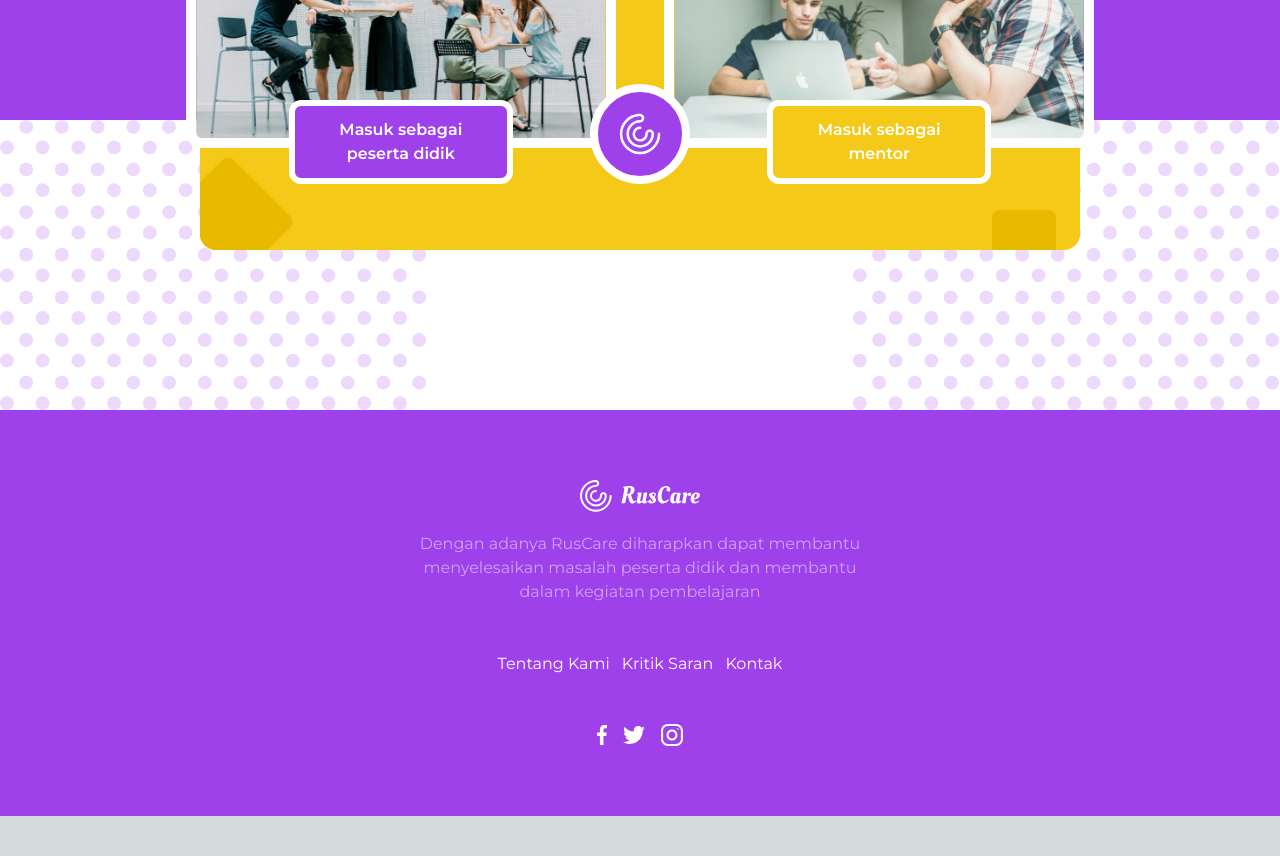
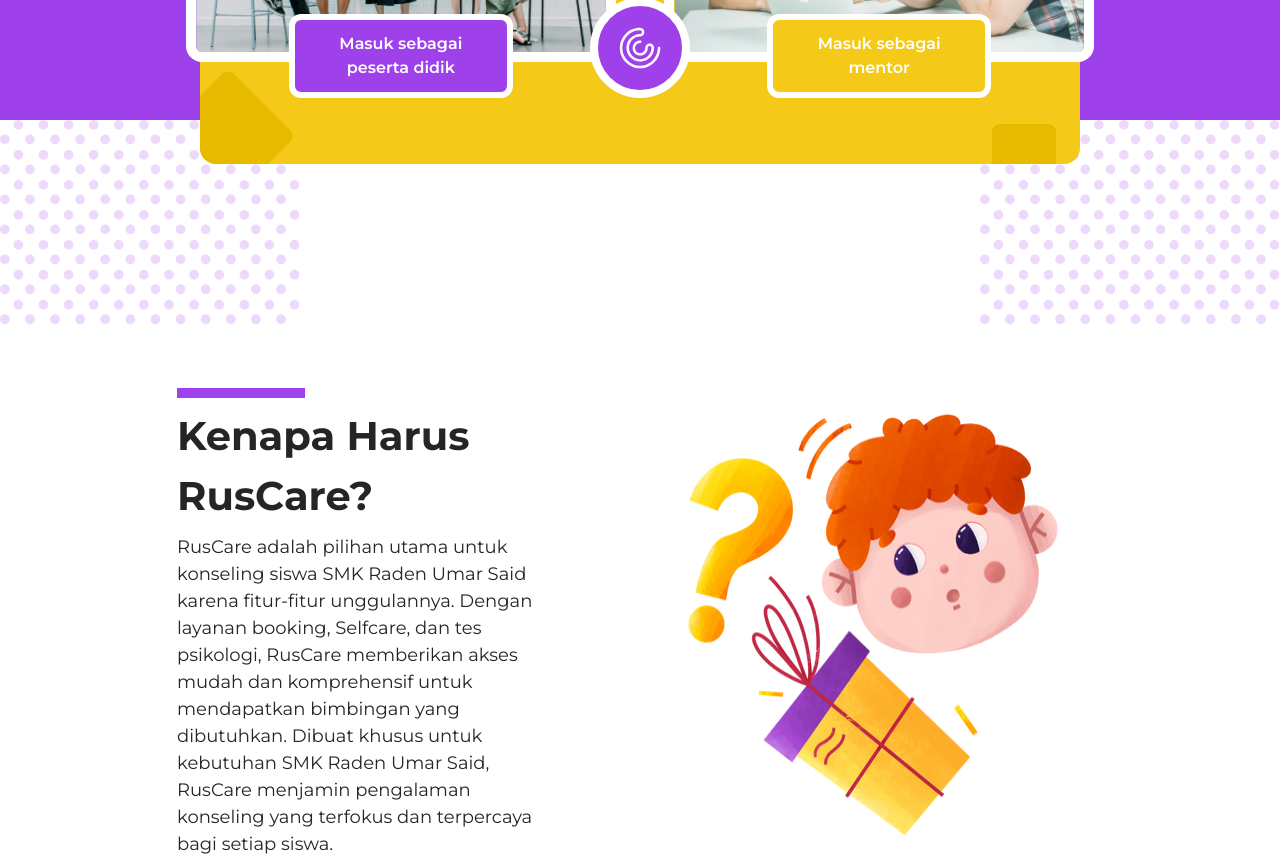
Before and after one commit to Nareswara05/NextJS-Ruscare, a Next.js app: page / in a window 1280 px wide. Shown: the part 780-1636 px from the top of the page. Before the commit the page ends 1596 px from the top, so only its background shows below. Built offline with nearby package versions, Linux system fonts and the light colour scheme.

Commit message:
feat [NR] add about section landing page

```diff
--- /dev/null
+++ b/src/app/(pages)/(feature-pages)/components/about-landing.jsx
@@ -0,0 +1,21 @@
+import React from 'react'
+import Image from 'next/image'
+import { about } from '@/app/lib/utils/image'
+
+
+const AboutLanding = () => {
+  return (
+    <div className='px-[177px] flex gap-24'>
+        <div className='flex flex-col gap-2'>
+            <hr className='w-32 border-[5px] border-primary'/>
+            <h1 className='text-textPrimary font-bold text-[40px]'>Kenapa Harus RusCare?</h1>
+            <h1 className='font-normal text-[18px] text-textPrimary'>RusCare adalah pilihan utama untuk konseling siswa SMK Raden Umar Said karena fitur-fitur unggulannya. Dengan layanan booking, Selfcare, dan tes psikologi, RusCare memberikan akses mudah dan komprehensif untuk mendapatkan bimbingan yang dibutuhkan. Dibuat khusus untuk kebutuhan SMK Raden Umar Said, RusCare menjamin pengalaman konseling yang terfokus dan terpercaya bagi setiap siswa.</h1>
+        </div>
+        <Image
+        src={about}
+        />
+    </div>
+  )
+}
+
+export default AboutLanding
--- a/src/app/(pages)/(feature-pages)/components/hero-landing.jsx
+++ b/src/app/(pages)/(feature-pages)/components/hero-landing.jsx
@@ -57,9 +57,11 @@
                 <div className='w-full flex justify-between'>
                 <Image
                 src={dotsPurple}
+                width={300}
                 />
                 <Image
                 src={dotsPurple}
+                width={300}
                 />
                 </div>
             </div>
--- a/src/app/(pages)/(feature-pages)/page.jsx
+++ b/src/app/(pages)/(feature-pages)/page.jsx
@@ -1,10 +1,12 @@
 import React from 'react'
+import AboutLanding from './components/about-landing'
 import HeroLanding from './components/hero-landing'
 
 const page = () => {
   return (
-    <div className='overflow-x-hidden bg-white'>
+    <div className='overflow-x-hidden bg-white flex flex-col gap-16'>
       <HeroLanding/>
+      <AboutLanding/>
     </div>
   )
 }
--- a/src/app/lib/utils/image.js
+++ b/src/app/lib/utils/image.js
@@ -5,6 +5,7 @@
 import meditation from '../assets/image/meditation.png'
 import mentor from '../assets/image/mentorimg.png'
 import student from '../assets/image/studentimg.png'
+import about from '../assets/image/aboutimg.png'
 
 
 export {
@@ -14,5 +15,6 @@
     mentalhealth,
     meditation,
     mentor,
-    student
+    student,
+    about
 }
```
Also changed, not shown: src/app/lib/assets/image/aboutimg.png (added).
